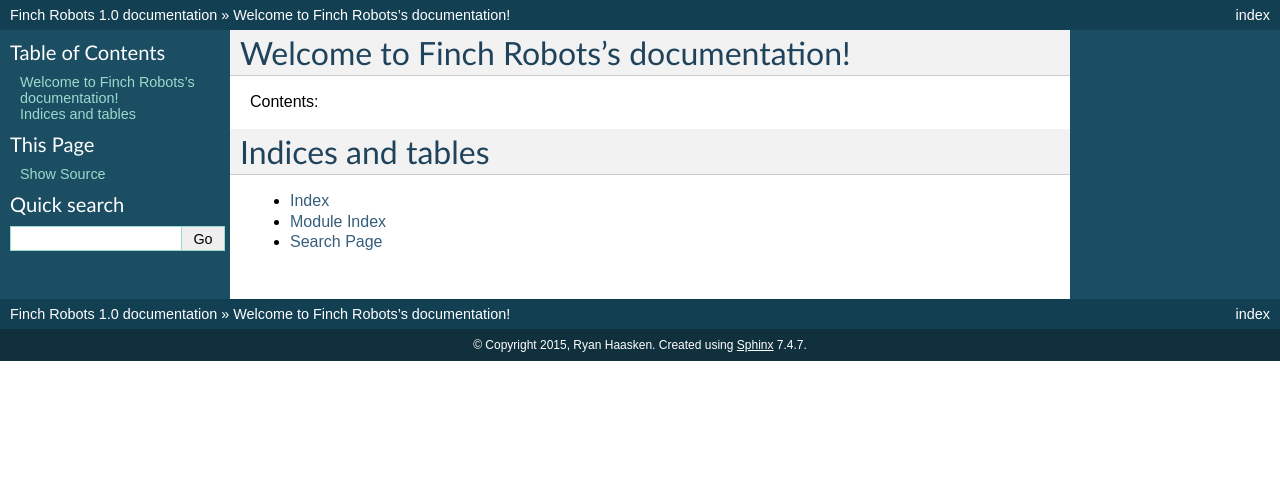
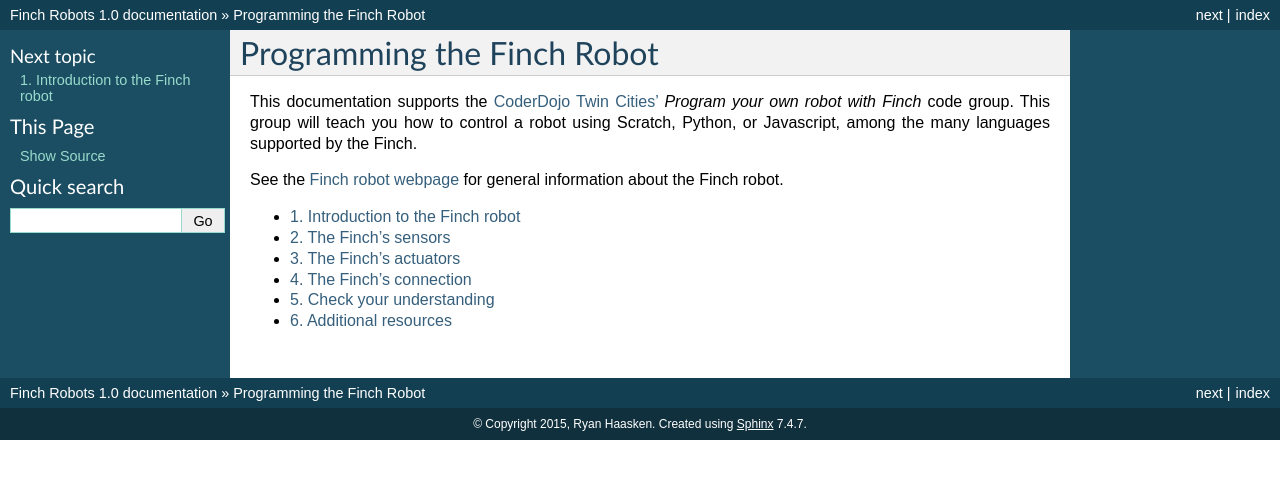
Before and after one commit to CoderDojoTC/robots, a Sphinx documentation site: the page built from docs/index.rst, in a window 1280 px wide. Shown: the top 479 px of the page. Built offline with Sphinx 7.4.7, drawn with Linux system fonts in a browser that asks for light colours.

Commit message:
Write introduction to Finch hardware
Wrote an introduction to the Finch hardware.  This describes the Finch's
sensors and actuators in a way that's more kid-friendly than the
official finch robot webpage.  I borrowed the hardware diagram from the
official site.

Also set up a table of contents which can be used to reach the
introduction page.

```diff
--- a/docs/index.rst
+++ b/docs/index.rst
@@ -1,21 +1,20 @@
-.. Finch Robots documentation master file, created by
-   sphinx-quickstart on Sun Feb 22 14:41:12 2015.
-   You can adapt this file completely to your liking, but it should at least
-   contain the root `toctree` directive.
+===========================
+Programming the Finch Robot
+===========================
 
-Welcome to Finch Robots's documentation!
-========================================
+This documentation supports the `CoderDojo Twin Cities'`_ *Program
+your own robot with Finch* code group.  This group will teach you how
+to control a robot using Scratch, Python, or Javascript, among the many
+languages supported by the Finch.
 
-Contents:
+See the `Finch robot webpage`_ for general information about the Finch robot.
 
 .. toctree::
    :maxdepth: 2
+   :numbered:
 
+   introduction/index
 
-
-Indices and tables
-==================
-
-* :ref:`genindex`
-* :ref:`modindex`
-* :ref:`search`
+.. These are hyperlink definitions used in the document above
+.. _CoderDojo Twin Cities': http://www.coderdojotc.org/
+.. _Finch robot webpage: http://www.finchrobot.com
--- /dev/null
+++ b/docs/introduction/index.rst
@@ -0,0 +1,88 @@
+===============================
+Introduction to the Finch robot
+===============================
+
+This page describes the Finch robot hardware, at a high level.  At the end
+of this lesson, you should be able to answer questions about the capabilities
+of the Finch robot.
+
+.. figure:: /images/finch_hardware_diagram.png
+   :alt: Finch robot hardware diagram
+
+   Finch robot hardware diagram, with sensors labeled.  Taken from the `official hardware description`_
+
+===================
+The Finch's sensors
+===================
+
+The Finch has the following sensors:
+
+Light
+	The Finch has two sensors which can measure light levels.  There is one on
+	the right and one on the left.
+
+Temperature
+	The Finch has one temperature sensor.  This can tell you the temperature of
+	the room.
+
+Obstacle
+	The finch has two obstacle sensors in the front.  There is one on the left,
+	and one on the right.  They do not tell you the distance to an obstacle, but
+	they do tell you if there is an obstacle in front of them.  They work best against
+	light-colored or reflective objects.
+
+	These work by sending out infrared light (light we can't see with our eyes) and
+	looking for it to bounce back and hit the sensors.
+
+Accelerometers
+	The Finch has an accelerometer that can tell you the orientation of the Finch.  That
+	means it can tell you whether the Finch is upside down, or tilted in any direction.
+	This sensor can also tell you if the Finch is shaken or tapped.
+
+=====================
+The Finch's actuators
+=====================
+
+The Finch has the following actuators (things that do actions):
+
+Motors
+	The Finch has two motors, one for each wheel.  The Finch's movement direction can be
+	controlled by giving the motors different speeds.
+
+Light
+	The Finch has a Light-Emitting Diode (LED) in its nose.  It can light up in any color
+	by mixing the three colors, red, green, and blue (RGB).
+
+Buzzer
+	The finch has a buzzer which can play frequencies between 100 Hz and 10,000 Hz (10 KHz).
+	100Hz is a low sound, and 10,000 Hz is a high-pitched sound.
+
+======================
+The Finch's connection
+======================
+
+The Finch connects to your computer with a USB cable, and it must remain connected in order for
+you to control it.  You might find that it helps your Finch move more freely if you hold the cord
+above it while it moves.
+
+========================
+Check your understanding
+========================
+
+Answer the following questions to check that you understand the Finch robot's hardware:
+
+* Can you point to and name each of the sensors on your robot?
+* What is an LED?
+* Can the Finch's buzzer play a 50 Hz sound?
+* How would you use the Finch's motors to make the Finch turn right?  Left?
+* Would the Finch's obstacle sensors be more likely to see a black object or a white object?
+* How could you tell if the Finch ran into something behind it?
+
+====================
+Additional resources
+====================
+
+This page is geared towards a younger audience.  For a more detailed description of
+the Finch robot's hardware, see the `official hardware description`_
+
+.. _official hardware description: http://www.finchrobot.com/finch-hardware
```
Also changed, not shown: docs/images/finch_hardware_diagram.png (added).
